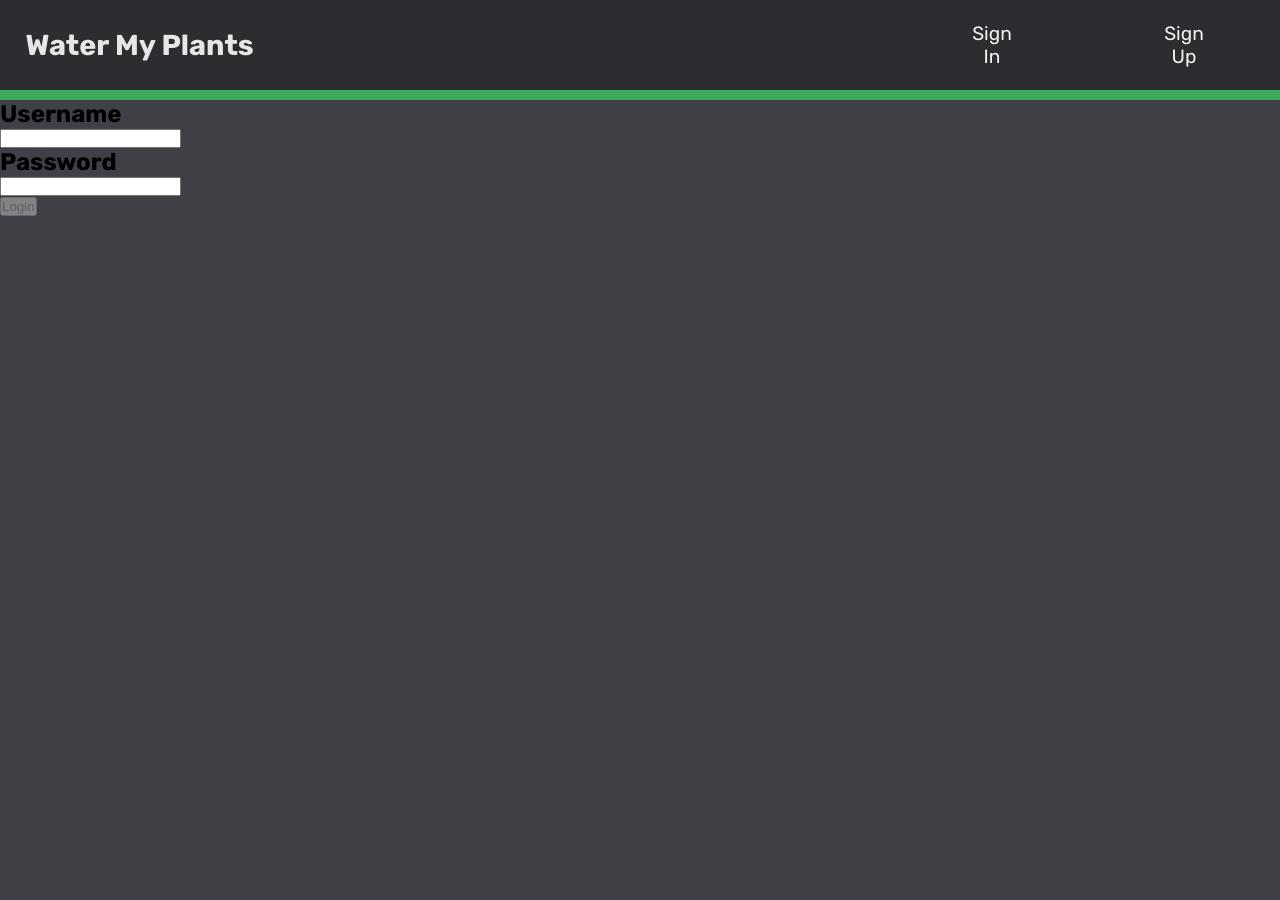
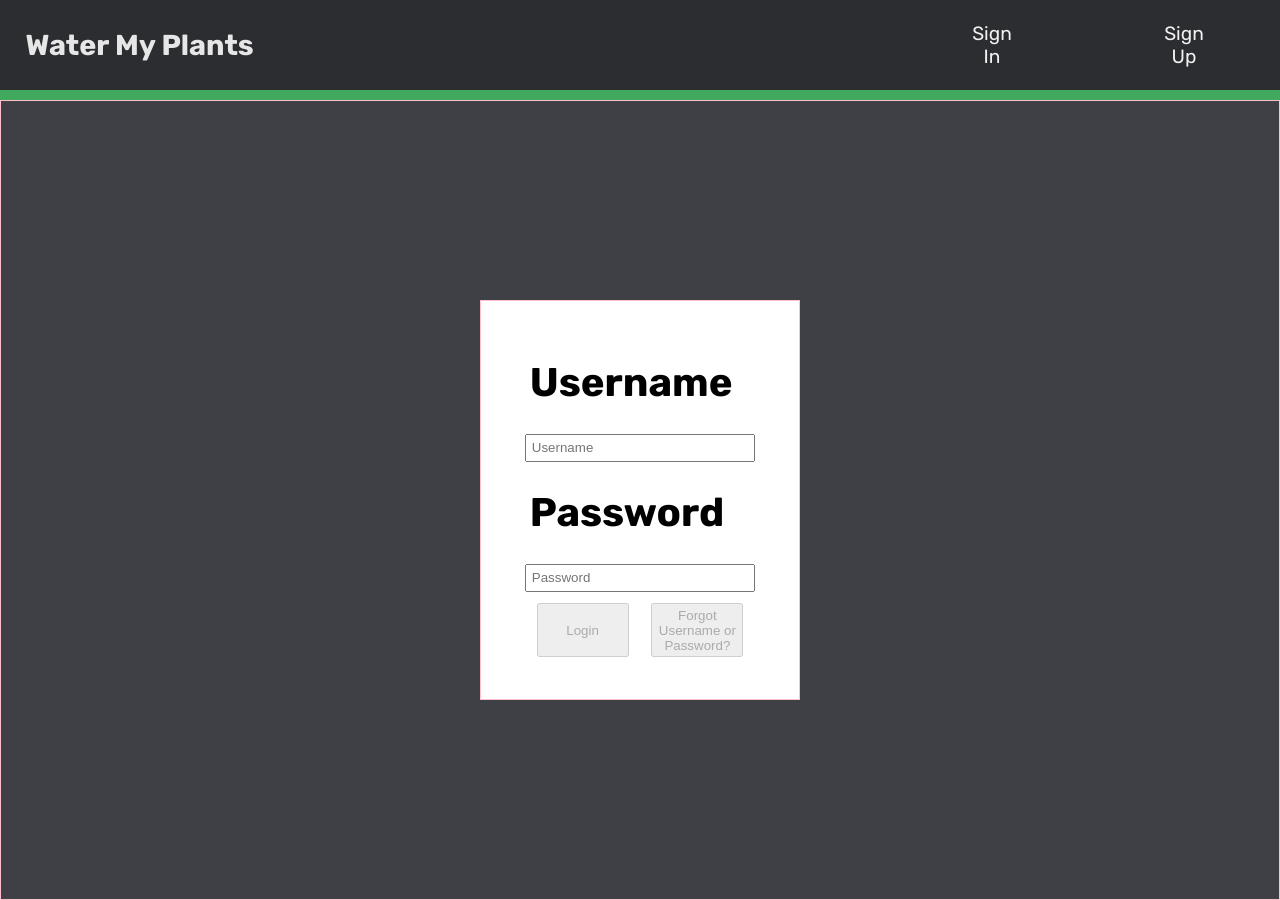
Before and after one commit to BW-Water-My-Plants-1/Front-end, a React (Create React App) app in the folder water-my-plants/: page /login in a window 1280 px wide. Before the commit the page ends 800 px from the top, so only its background shows below. Built offline with nearby package versions, Linux system fonts and the light colour scheme; no server answers.

Commit message:
some styling

```diff
--- a/water-my-plants/package.json
+++ b/water-my-plants/package.json
@@ -18,6 +18,7 @@
     "redux": "^4.0.5",
     "redux-logger": "^3.0.6",
     "redux-thunk": "^2.3.0",
+    "styled-components": "^5.1.1",
     "yup": "^0.29.3"
   },
   "scripts": {
--- a/water-my-plants/src/App.js
+++ b/water-my-plants/src/App.js
@@ -15,20 +15,14 @@ import axios from 'axios'
 
 const initialUserValues = {
   username: '',
+  password: '',
   email: '',
-  phone: '',
-  plants: {
-    plant1: false,
-    plant2: false,
-    plant3: false,
-  }
 }
 
 const initialFormErrors = {
   username: '',
   email: '',
   phone: '',
-  plants: '',
 }
 
 const initialDisabled = true;
@@ -40,7 +34,13 @@ function App() {
   const [disabled, setDisabled] = useState(initialDisabled)
 
   const getUser = () => {
-    axios.get('https://reqres.in/api/users')
+    axios.post('http://watermyplants-dg0511.herokuapp.com/login', `grant_type=password&username=${userValues.username}&password=${userValues.password}`, {
+      headers: {
+        // btoa is converting our client id/client secret into base64
+        Authorization: `Basic ${btoa('XXXXXXX:XXXXXXXX')}`,
+        'Content-Type': 'application/x-www-form-urlencoded'
+      }
+    })
       .then(res => {
         debugger
         setUsers([...users, res.data])
--- a/water-my-plants/src/components/Login.js
+++ b/water-my-plants/src/components/Login.js
@@ -1,4 +1,46 @@
 import React from 'react'
+import styled from 'styled-components'
+
+const StyledDiv = styled.div`
+    display: flex;
+    justify-content: center;
+    align-items: center;
+    border: 1px solid pink;
+    height: 100vh;
+`
+
+const LoginDiv = styled.div`
+    display: flex;
+    align-items: center;
+    justify-content: center;
+    background-color: white;
+    height: 50vh;
+    width: 25vw;
+    border: 1px solid pink;
+`
+
+const StyledH2 = styled.h2`
+    font-size: 2.5rem;
+    padding: 2%;
+    margin: 10% auto;
+`
+
+const StyledInput = styled.input`
+    padding: 2%;
+    width: 100%;
+`
+
+const StyledSubmit = styled.button`
+    padding: 1%;
+    margin: 5%;
+    width: 50%;
+`
+
+const ButtonDiv = styled.div`
+    display: flex;
+    justify-content: center;
+    width: 100%;
+`
 
 const Login = ({inputChange, submit, values, disabled, errors}) => {
 
@@ -13,9 +55,11 @@ const Login = ({inputChange, submit, values, disabled, errors}) => {
     }
 
     return (
-        <div>
+        <StyledDiv>
             <form className='form container' onSubmit={onSubmit}>
 
+                <LoginDiv>
+                <div className='login container'>
                 <div className='errors'>
                 <div>{errors.username}</div>
                 <div>{errors.email}</div>
@@ -23,26 +67,31 @@ const Login = ({inputChange, submit, values, disabled, errors}) => {
                 <div>{errors.plants}</div>
                 </div>
 
-                <h2>Username</h2>
-                        <input
+                <StyledH2>Username</StyledH2>
+                <StyledInput
                 name='username'
                 type='text'
+                placeholder='Username'
                 value={values.name}
                 onChange={onInputChange}
                 />
-                <h2>Password</h2>
-                        <input
+                <StyledH2>Password</StyledH2>
+                <StyledInput
                 name='password'
                 type='password'
+                placeholder='Password'
                 value={values.password}
                 onChange={onInputChange}
                 />
 
-                <div>
-                    <button disabled={disabled}>Login</button>
+                <ButtonDiv>
+                <StyledSubmit disabled={disabled}>Login</StyledSubmit>
+                <StyledSubmit disabled={disabled}>Forgot Username or Password?</StyledSubmit>
+                </ButtonDiv>
                 </div>
+                </LoginDiv>
             </form>
-        </div>
+        </StyledDiv>
     )
 }
 
```
Also changed, not shown: water-my-plants/src/validation/formSchemaRegister.js (+4 -4 lines), 1 other file (tests, documents, lock files or other folders). Lines whose indentation alone changed are shown as unchanged.
